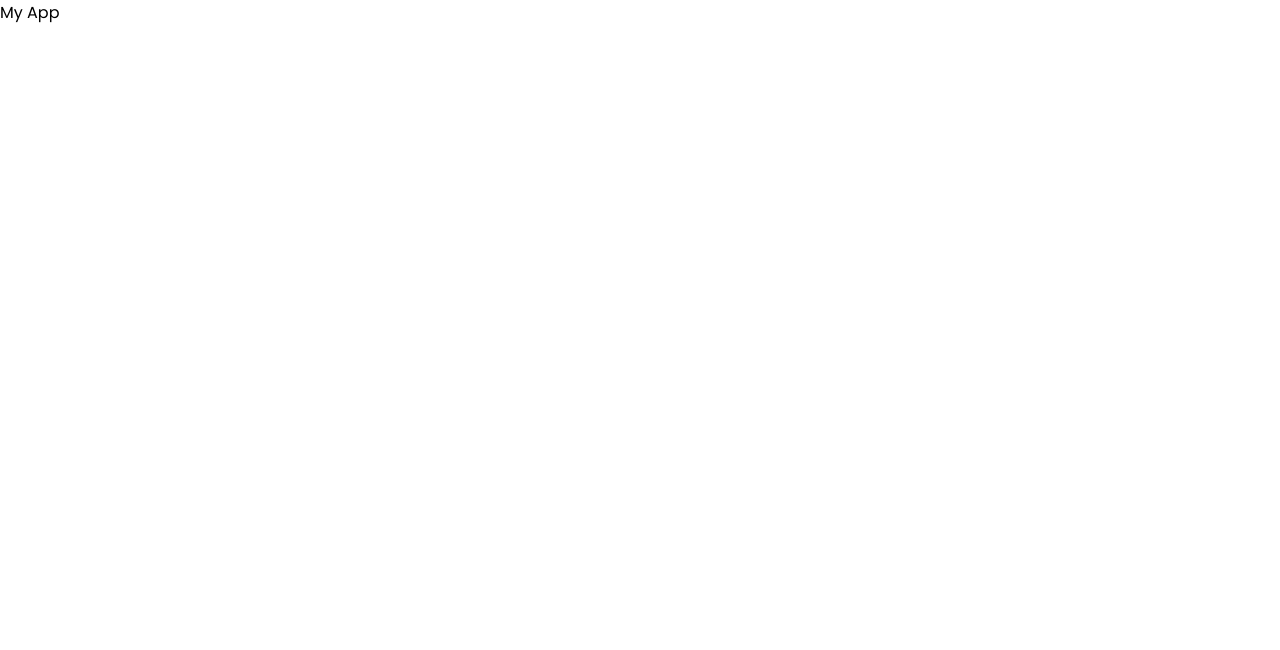
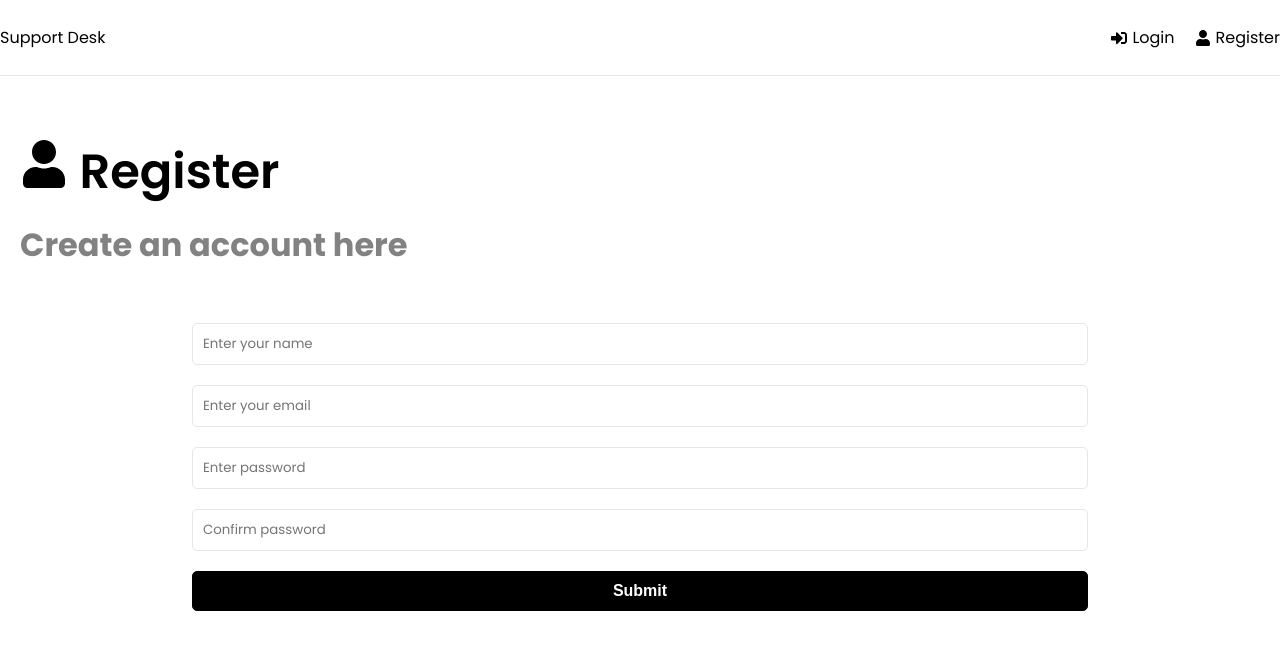
Before and after one commit to stefanintech/company-issue-tracker, a React (Create React App) app in the folder frontend/: page /register in a window 1280 px wide. Shown: the top 650 px of the page. Built offline with nearby package versions, Linux system fonts and the light colour scheme.

Commit message:
create pages for support desk

```diff
--- a/frontend/src/App.js
+++ b/frontend/src/App.js
@@ -1,8 +1,26 @@
+import {BrowserRouter as Router, Routes, Route} from 'react-router-dom'
+import { ToastContainer } from 'react-toastify';
+import 'react-toastify/dist/ReactToastify.css'
+import Header from './components/Header';
+import Home from './pages/Home';
+import Login from './pages/Login';
+import Register from './pages/Register';
+
 function App() {
   return (
-    <div>
-      My App
-    </div>
+    <>
+      <Router>
+        <div className='continer'>
+          <Header />
+          <Routes>
+            <Route path='/' element={<Home />} />
+            <Route path='/login' element={<Login />} />
+            <Route path='/register' element={<Register />} />
+          </Routes>
+        </div>
+      </Router>
+      <ToastContainer />
+    </>
   );
 }
 
--- /dev/null
+++ b/frontend/src/components/Header.jsx
@@ -0,0 +1,27 @@
+import { FaSignInAlt, FaSignOutAlt, FaUser } from "react-icons/fa";
+import { Link } from "react-router-dom";
+
+function Header() {
+  return (
+    <header className="header">
+      <div className="logo">
+        <Link to="/">Support Desk</Link>
+      </div>
+      <ul>
+        <li>
+          <Link to="/login">
+            <FaSignInAlt /> Login
+          </Link>
+        </li>
+
+        <li>
+          <Link to="/register">
+            <FaUser /> Register
+          </Link>
+        </li>
+      </ul>
+    </header>
+  );
+}
+
+export default Header;
--- /dev/null
+++ b/frontend/src/pages/Home.jsx
@@ -0,0 +1,23 @@
+import { Link } from "react-router-dom";
+import { FaQuestionCircle, FaTicketAlt } from "react-icons/fa";
+
+function Home() {
+  return (
+    <>
+      <section className="heading">
+        <h1>How may we help you?</h1>
+        <p>Please choose from an option below</p>
+      </section>
+
+      <Link to="/new-ticket" className="btn btn-reverse btn-block">
+        <FaQuestionCircle /> Create New Ticket
+      </Link>
+
+      <Link to="/tickets" className="btn btn-block">
+        <FaTicketAlt /> View My Tickets
+      </Link>
+    </>
+  );
+}
+
+export default Home;
--- /dev/null
+++ b/frontend/src/pages/Login.jsx
@@ -0,0 +1,70 @@
+import { useState } from "react";
+import { toast } from "react-toastify";
+import { FaSign, FaSignInAlt } from "react-icons/fa";
+
+function Login() {
+  const [formData, setFormData] = useState({
+    email: "",
+    password: "",
+  });
+
+  const { email, password } = formData;
+
+  const onChange = (e) => {
+    setFormData((prevState) => ({
+      ...prevState,
+      [e.target.name]: e.target.value,
+    }));
+  };
+
+  const onSubmit = (e) => {
+    e.preventDefault();
+  };
+
+  return (
+    <>
+      <section className="heading">
+        <h1>
+          <FaSign /> Login
+        </h1>
+        <p>Login here for support</p>
+      </section>
+
+      <section className="form">
+        <form onSubmit={onSubmit}>
+
+          <div className="form-group">
+            <input
+              type="email"
+              className="form-control"
+              id="email"
+              name="email"
+              value={email}
+              onChange={onChange}
+              placeholder="Enter your email"
+              required
+            />
+          </div>
+
+          <div className="form-group">
+            <input
+              type="password"
+              className="form-control"
+              id="password"
+              name="password"
+              value={password}
+              onChange={onChange}
+              placeholder="Enter password"
+              required
+            />
+          </div>
+          <div className="form-group">
+            <button className="btn btn-block">Submit</button>
+          </div>
+        </form>
+      </section>
+    </>
+  );
+}
+
+export default Login;
--- /dev/null
+++ b/frontend/src/pages/Register.jsx
@@ -0,0 +1,100 @@
+import { useState } from "react";
+import { toast } from "react-toastify";
+import { FaUser } from "react-icons/fa";
+
+function Register() {
+  const [formData, setFormData] = useState({
+    name: "",
+    email: "",
+    password: "",
+    password2: "",
+  });
+
+  const { name, email, password, password2 } = formData;
+
+  const onChange = (e) => {
+    setFormData((prevState) => ({
+      ...prevState,
+      [e.target.name]: e.target.value,
+    }));
+  };
+
+  const onSubmit = (e) => {
+    e.preventDefault();
+
+    if (password !== password2) {
+      toast.error("Passwords do not match");
+    }
+  };
+
+  return (
+    <>
+      <section className="heading">
+        <h1>
+          <FaUser /> Register
+        </h1>
+        <p>Create an account here</p>
+      </section>
+
+      <section className="form">
+        <form onSubmit={onSubmit}>
+          <div className="form-group">
+            <input
+              type="text"
+              className="form-control"
+              id="name"
+              name="name"
+              value={name}
+              onChange={onChange}
+              placeholder="Enter your name"
+              required
+            />
+          </div>
+
+          <div className="form-group">
+            <input
+              type="email"
+              className="form-control"
+              id="email"
+              name="email"
+              value={email}
+              onChange={onChange}
+              placeholder="Enter your email"
+              required
+            />
+          </div>
+
+          <div className="form-group">
+            <input
+              type="password"
+              className="form-control"
+              id="password"
+              name="password"
+              value={password}
+              onChange={onChange}
+              placeholder="Enter password"
+              required
+            />
+          </div>
+
+          <div className="form-group">
+            <input
+              type="password"
+              className="form-control"
+              id="password2"
+              name="password2"
+              value={password2}
+              onChange={onChange}
+              placeholder="Confirm password"
+            />
+          </div>
+          <div className="form-group">
+            <button className="btn btn-block">Submit</button>
+          </div>
+        </form>
+      </section>
+    </>
+  );
+}
+
+export default Register;
```
